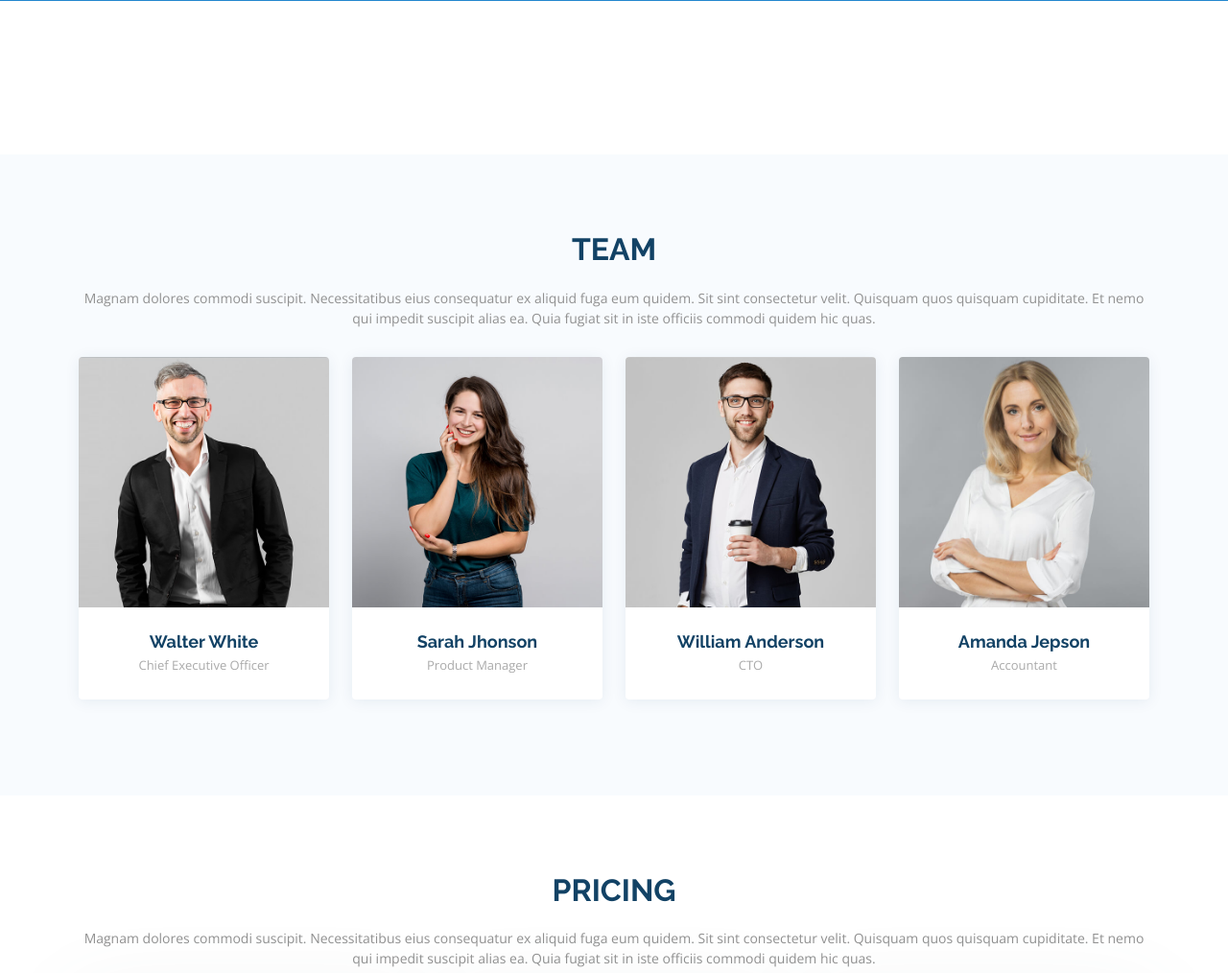
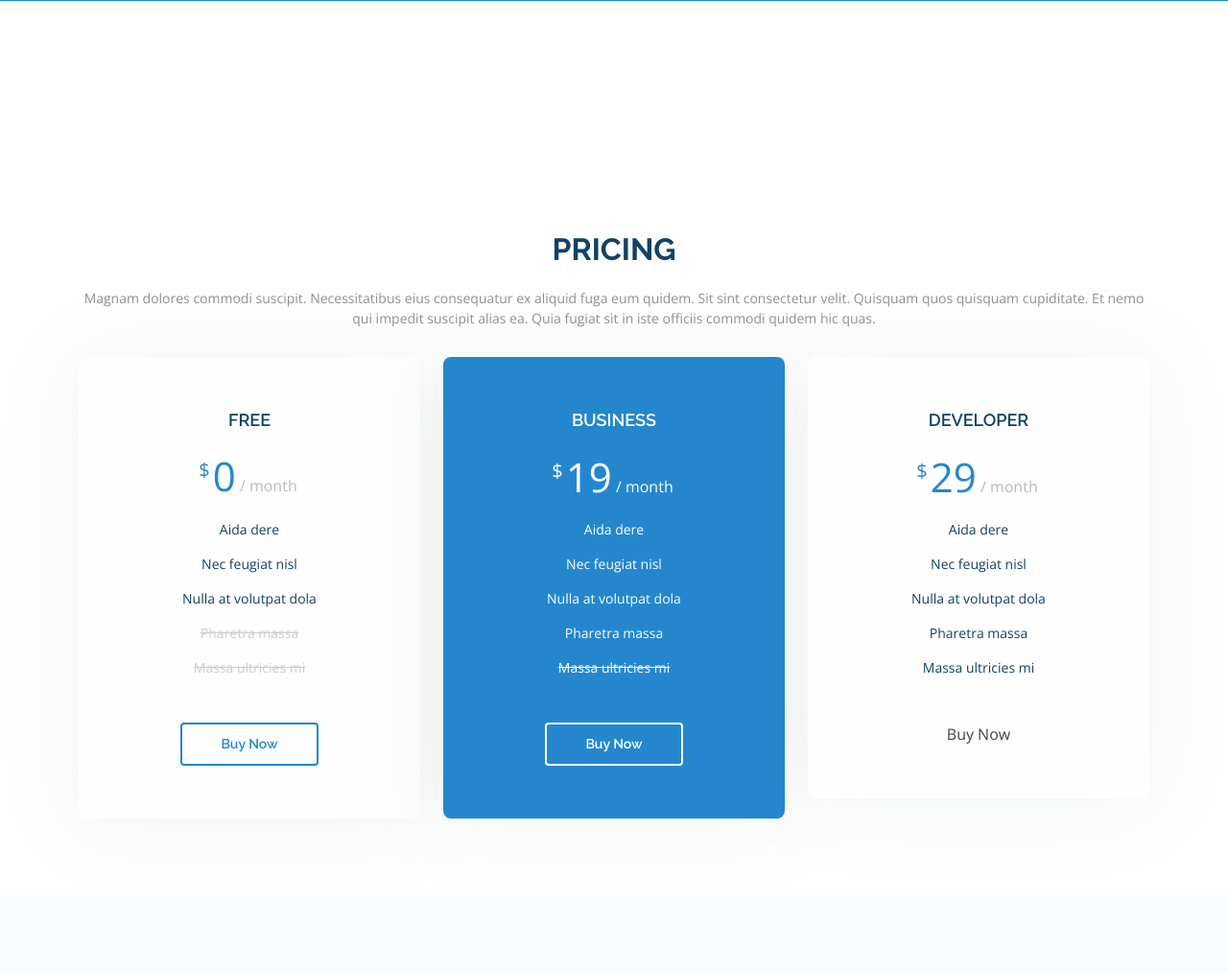
Before and after one commit to kibetamos/mars, a Django app: template venus/templates/index.html in a window 1280 px wide. Shown: the part 2742-3756 px from the top of the page at 96% size. Run offline with Django 3.2, Linux system fonts and the light colour scheme; the template is opened without the code that fills it, so the values that code supplies are empty; some libraries are stand-ins or nearby versions.

Commit message:
edit homepage

```diff
--- a/venus/templates/index.html
+++ b/venus/templates/index.html
@@ -611,7 +611,7 @@ Join us</p>
     </section><!-- End Portfolio Section -->
 
     <!-- ======= Team Section ======= -->
-    <section id="team" class="team section-bg">
+    <!-- <section id="team" class="team section-bg">
       <div class="container" data-aos="fade-up">
 
         <div class="section-title">
@@ -696,7 +696,8 @@ Join us</p>
         </div>
 
       </div>
-    </section><!-- End Team Section -->
+    </section> -->
+    <!-- End Team Section -->
 
     <!-- ======= Pricing Section ======= -->
     <section id="pricing" class="pricing">
```
